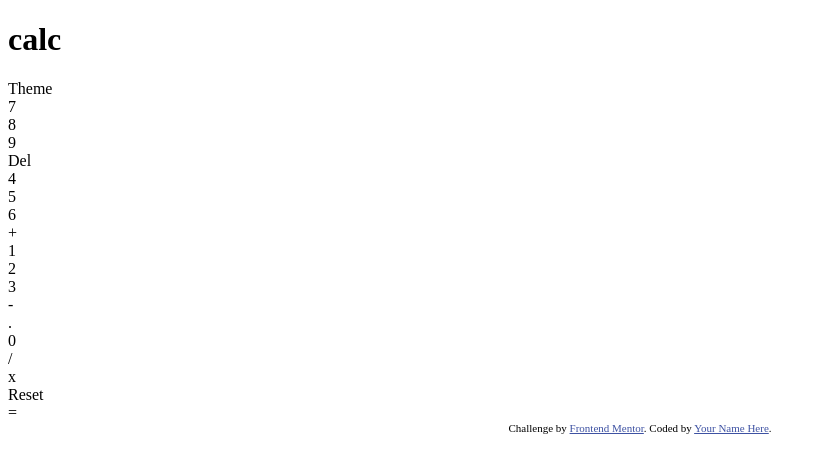
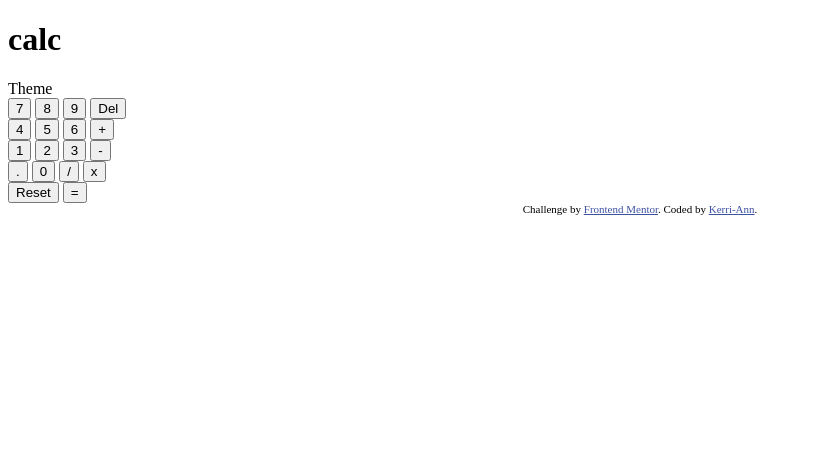
Before and after one commit to Kerri-AnnBates/Calculator, a plain HTML site: page index.html in a window 1280 px wide. Shown: the whole page, without its empty margins (0-824 px from the left). Drawn offline with Linux system fonts and the light colour scheme.

Commit message:
change to buttons

```diff
--- a/index.html
+++ b/index.html
@@ -32,46 +32,48 @@
           <div>Theme</div>
         </div>
 
+        <!-- Calc body -->
         <div class="calc-body">
           <div class="display"></div>
           <div class="functions">
             <div class="top">
               <div class="row">
-                <div>7</div>
-                <div>8</div>
-                <div>9</div>
-                <div>Del</div>
+                <button>7</button>
+                <button>8</button>
+                <button>9</button>
+                <button>Del</button>
               </div>
 
               <div class="row">
-                <div>4</div>
-                <div>5</div>
-                <div>6</div>
-                <div>+</div>
+                <button>4</button>
+                <button>5</button>
+                <button>6</button>
+                <button>+</button>
               </div>
 
               <div class="row">
-                <div>1</div>
-                <div>2</div>
-                <div>3</div>
-                <div>-</div>
+                <button>1</button>
+                <button>2</button>
+                <button>3</button>
+                <button>-</button>
               </div>
 
               <div class="row">
-                <div>.</div>
-                <div>0</div>
-                <div>/</div>
-                <div>x</div>
+                <button>.</button>
+                <button>0</button>
+                <button>/</button>
+                <button>x</button>
               </div>
               <div class="row"></div>
             </div>
 
             <div class="bottom">
-              <div>Reset</div>
-              <div>=</div>
+              <button>Reset</button>
+              <button>=</button>
             </div>
           </div>
         </div>
+
       </div>
     </div>
   </main>
@@ -79,7 +81,7 @@
   <footer class="attribution">
     <div class="container">
       Challenge by <a href="https://www.frontendmentor.io?ref=challenge" target="_blank">Frontend Mentor</a>.
-      Coded by <a href="#">Your Name Here</a>.
+      Coded by <a href="#">Kerri-Ann</a>.
     </div>
   </footer>
 </body>
```
